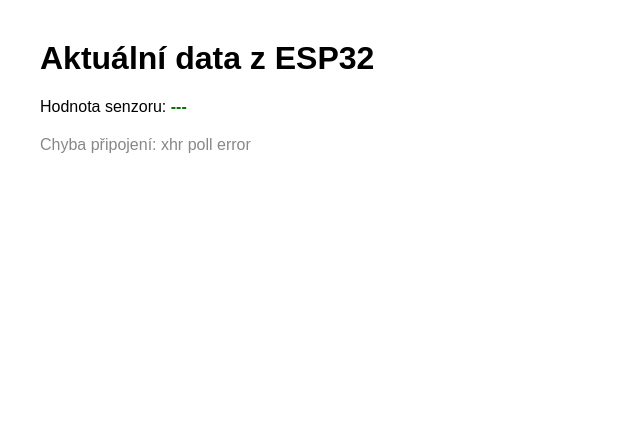
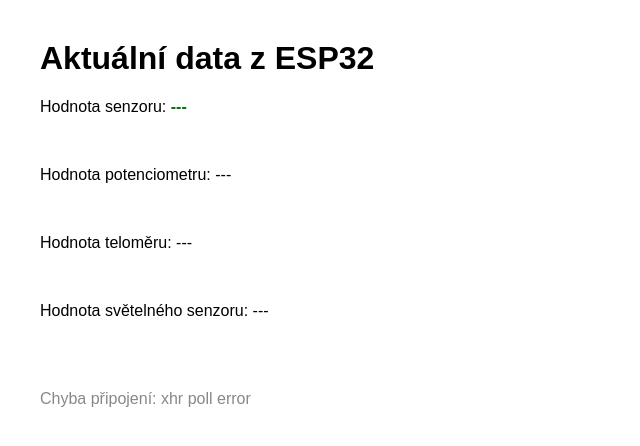
Before and after one commit to OkamuraSPD/skolni_projekt, a Python web app: template app/templates/index.html in a window 1280 px wide. Shown: the top 446 px of the page, without its empty margins (0-640 px from the left). Run offline with Jinja, Linux system fonts and the light colour scheme; the template is opened without the code that fills it, so the values that code supplies are empty; some libraries are stand-ins or nearby versions.

Commit message:
Popis změny

```diff
--- a/app/templates/index.html
+++ b/app/templates/index.html
@@ -8,17 +8,38 @@
     <style>
         body { font-family: Arial, sans-serif; margin: 40px; }
         #sensor-value { font-weight: bold; color: #007700; }
+
+        .sensor {
+            padding-bottom: 50px; /* ✅ Místo margin-bottom */
+            position: relative;
+        }
     </style>
 </head>
 <body>
     <h1>Aktuální data z ESP32</h1>
-    <div>
+    <div class="sensor">
         Hodnota senzoru: <span id="sensor-value">---</span>
     </div>
+
+    <div class="sensor">
+        Hodnota potenciometru: <span id="potenciometr">---</span>
+    </div>
+
+    <div class="sensor">
+        Hodnota teloměru: <span id="teplomer">---</span>
+    </div>
+
+    <div class="sensor">
+        Hodnota světelného senzoru: <span id="svetlo">---</span>
+    </div>
+
     <div id="status" style="margin-top:20px;color:#888;"></div>
     <script>
         const statusDiv = document.getElementById("status");
         const sensorSpan = document.getElementById("sensor-value");
+        const teplomer = document.getElementById("teplomer");
+        const svetlo = document.getElementById("svetlo");
+        const potenciometr = document.getElementById("potenciometr");
         const socket = io();
 
         socket.on("connect", function() {
@@ -30,7 +51,11 @@
         });
 
         socket.on("sensor_data", function(data) {
+            let dataarray = data.value.split(",");
             sensorSpan.textContent = data.value;
+            teplomer.textContent = dataarray[0];
+            svetlo.textContent = dataarray[2];
+            potenciometr.textContent = dataarray[1];
             statusDiv.textContent = "Poslední aktualizace: " + new Date().toLocaleTimeString();
         });
 
```
Also changed, not shown: 1 other file.
